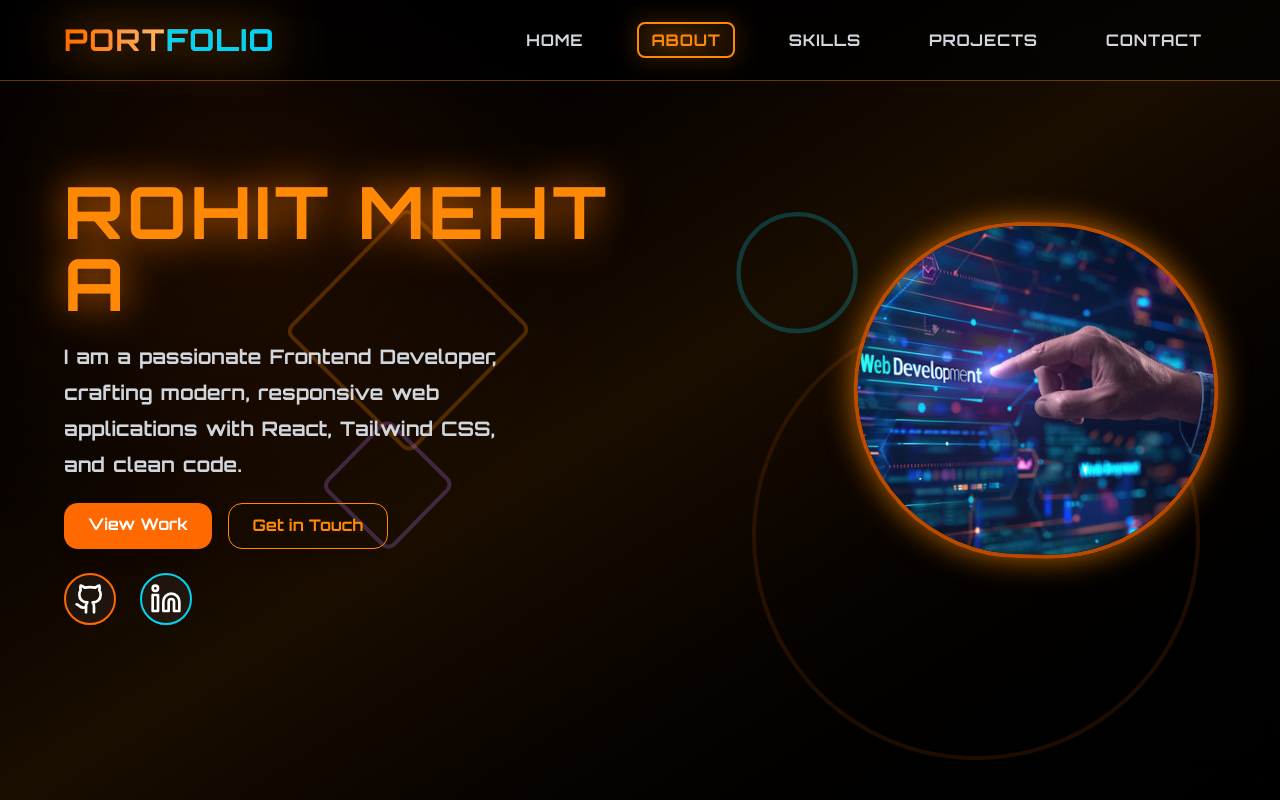
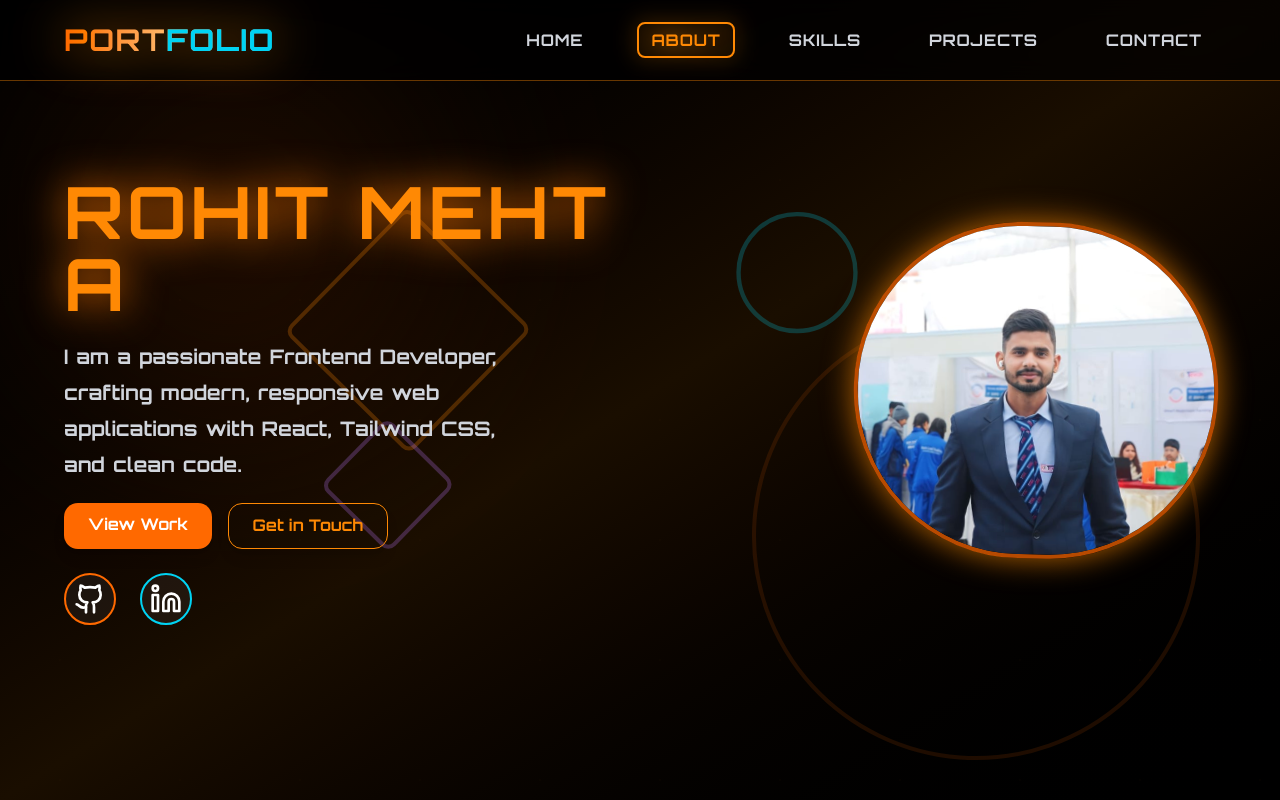
Before and after one commit to rohitmehta45/portfolio, a React (Vite) app: page / in a window 1280 px wide. Shown: the top 800 px of the page. Built offline with nearby package versions, Linux system fonts and the light colour scheme.

Commit message:
image uploaded

```diff
--- a/src/components/Hero.jsx
+++ b/src/components/Hero.jsx
@@ -137,7 +137,7 @@ const Hero = () => {
             }}
           >
             <img
-              src="src/assets/part.jpg"
+              src="/public/developerPortrait.jpg"
               alt="Developer Portrait"
               className="object-cover w-full h-full"
             />
```
Also changed, not shown: public/developerPortrait.jpg (renamed from src/assets/developerPortrait.jpg).
